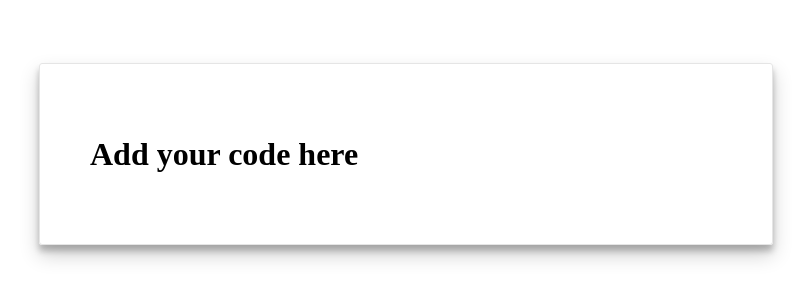
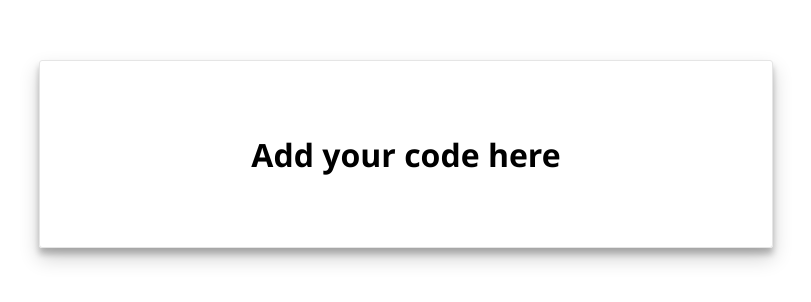
Before and after one commit to nandohidayat/horizontal-and-vertical-center-using-html, a plain HTML site: page index.html in a window 1280 px wide. Shown: the part 254-556 px from the top of the page, without its empty margins (234-1045 px from the left). Drawn offline with Linux system fonts and the light colour scheme.

Commit message:
add style to h1

```diff
--- a/index.html
+++ b/index.html
@@ -10,6 +10,7 @@
             display: flex;
             justify-content: center;
             align-items: center;
+            font-family: 'Segoe UI', Tahoma, Geneva, Verdana, sans-serif;
         }
 
         .box {
@@ -19,6 +20,10 @@
             padding: 50px;
             position: relative;
             box-shadow: 0 10px 20px rgba(0,0,0,0.19), 0 6px 6px rgba(0,0,0,0.23);
+        }
+
+        .box h1 {
+            text-align: center;
         }
     </style>
 </head>
```
